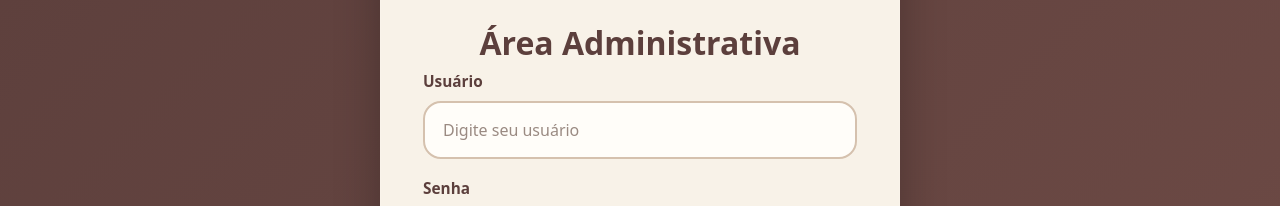
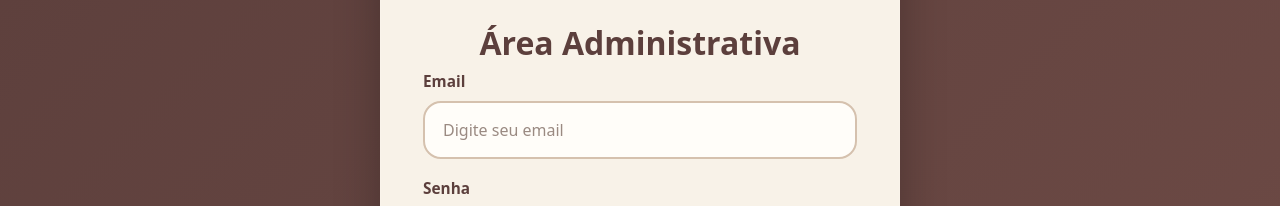
Before and after one commit to victorvvdev/DomCafeteria, a React (Vite) app in the folder Dom-Cafeteria/: page /login in a window 1280 px wide. Shown: the part 237-443 px from the top of the page. Built offline with nearby package versions, Linux system fonts and the light colour scheme.

Commit message:
implementação da api no login

```diff
--- a/Dom-Cafeteria/src/pages/admin/Login.jsx
+++ b/Dom-Cafeteria/src/pages/admin/Login.jsx
@@ -1,13 +1,29 @@
+import { useState } from "react";
 import "./Login.css";
 import logo from "../../assets/logo.svg";
 import { Link, useNavigate } from "react-router-dom";
+import { login } from "../../services/authService";
 
 function Login() {
   const navigate = useNavigate();
+  const [email, setEmail] = useState("");
+  const [senha, setSenha] = useState("");
+  const [erro, setErro] = useState(null);
+  const [carregando, setCarregando] = useState(false);
 
-  function handleSubmit(e) {
+  async function handleSubmit(e) {
     e.preventDefault();
-    navigate("/adm/inicioadm")
+    setErro(null);
+    setCarregando(true);
+    try {
+      const usuario = await login(email, senha);
+      sessionStorage.setItem("usuario", JSON.stringify(usuario));
+      navigate("/adm/inicioadm");
+    } catch (err) {
+      setErro(err.message);
+    } finally {
+      setCarregando(false);
+    }
   }
 
   return (
@@ -17,21 +33,20 @@ function Login() {
           <div className="login-top">
             <img src={logo} alt="Logo Dom Cafeteria" className="login-logo" />
           </div>
-
           <div className="login-body">
             <h1 className="login-title">Área Administrativa</h1>
-
             <form className="login-form" onSubmit={handleSubmit}>
               <div className="login-field">
-                <label htmlFor="usuario">Usuário</label>
+                <label htmlFor="email">Email</label>
                 <input
-                  type="text"
-                  id="usuario"
-                  name="usuario"
-                  placeholder="Digite seu usuário"
+                  type="email"
+                  id="email"
+                  name="email"
+                  placeholder="Digite seu email"
+                  value={email}
+                  onChange={(e) => setEmail(e.target.value)}
                 />
               </div>
-
               <div className="login-field">
                 <label htmlFor="senha">Senha</label>
                 <input
@@ -39,17 +54,18 @@ function Login() {
                   id="senha"
                   name="senha"
                   placeholder="Digite sua senha"
+                  value={senha}
+                  onChange={(e) => setSenha(e.target.value)}
                 />
               </div>
-
+              {erro && <p className="login-erro">{erro}</p>}
               <div className="login-actions">
                 <Link to="/recuperarsenha" className="login-forgot">
                   Esqueceu a senha?
                 </Link>
               </div>
-
-              <button type="submit" className="login-button">
-                Confirmar
+              <button type="submit" className="login-button" disabled={carregando}>
+                {carregando ? "Entrando..." : "Confirmar"}
               </button>
             </form>
           </div>
--- /dev/null
+++ b/Dom-Cafeteria/src/services/authService.js
@@ -0,0 +1,16 @@
+const API_URL = "http://localhost:3000/api";
+
+export async function login(email, senha) {
+  const response = await fetch(`${API_URL}/auth/login`, {
+    method: "POST",
+    headers: { "Content-Type": "application/json" },
+    body: JSON.stringify({ email, senha }),
+  });
+
+  if (!response.ok) {
+    const erro = await response.json();
+    throw new Error(erro.erro || "Erro ao fazer login.");
+  }
+
+  return response.json();
+}
```
